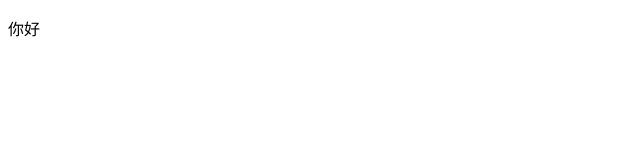
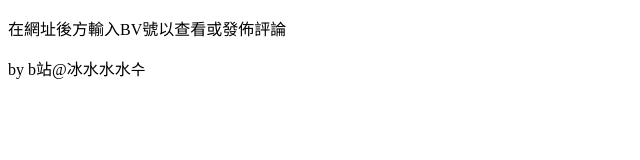
Before and after one commit to mulsu/k1, a plain HTML site: page index.html in a window 1280 px wide. Shown: the whole page, without its empty margins (0-640 px from the left). Drawn offline with Linux system fonts and the light colour scheme.

Commit message:
Update index.html

```diff
--- a/index.html
+++ b/index.html
@@ -3,7 +3,8 @@
 <body>
 
 <title>首頁</title>
-<p>你好</p>
+<p>在網址後方輸入BV號以查看或發佈評論</p>
+<p>by b站@冰水水水수</p>
 
 </body>
 </html>
```
